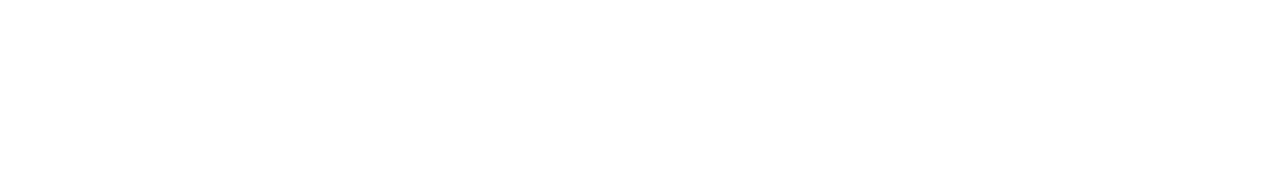
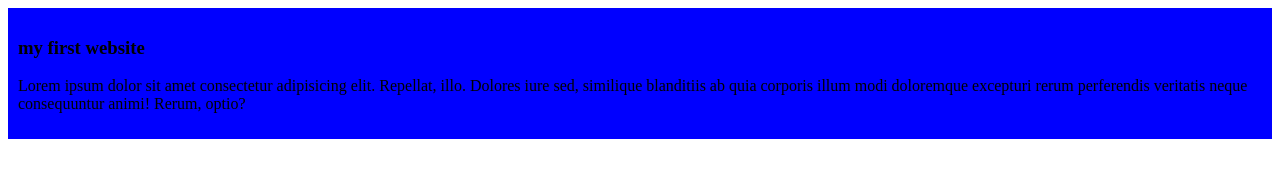
Before and after one commit to rahmatahmedrifat/first-repo, a plain HTML site: page index.html in a window 1280 px wide. Drawn offline with Linux system fonts and the light colour scheme.

Commit message:
my first website

```diff
--- a/index.html
+++ b/index.html
@@ -4,8 +4,13 @@
     <meta charset="UTF-8">
     <meta name="viewport" content="width=device-width, initial-scale=1.0">
     <title>first repo</title>
+    <link rel="stylesheet" href="style.css">
 </head>
 <body>
+    <div>
+        <h3>my first website</h3>
+        <p>Lorem ipsum dolor sit amet consectetur adipisicing elit. Repellat, illo. Dolores iure sed, similique blanditiis ab quia corporis illum modi doloremque excepturi rerum perferendis veritatis neque consequuntur animi! Rerum, optio?</p>
+    </div>
 
 </body>
 </html>
--- /dev/null
+++ b/style.css
@@ -0,0 +1,7 @@
+div{
+    background-color: blue;
+    padding: 10px;
+}
+h3{
+    font-size: bold;
+}
```
